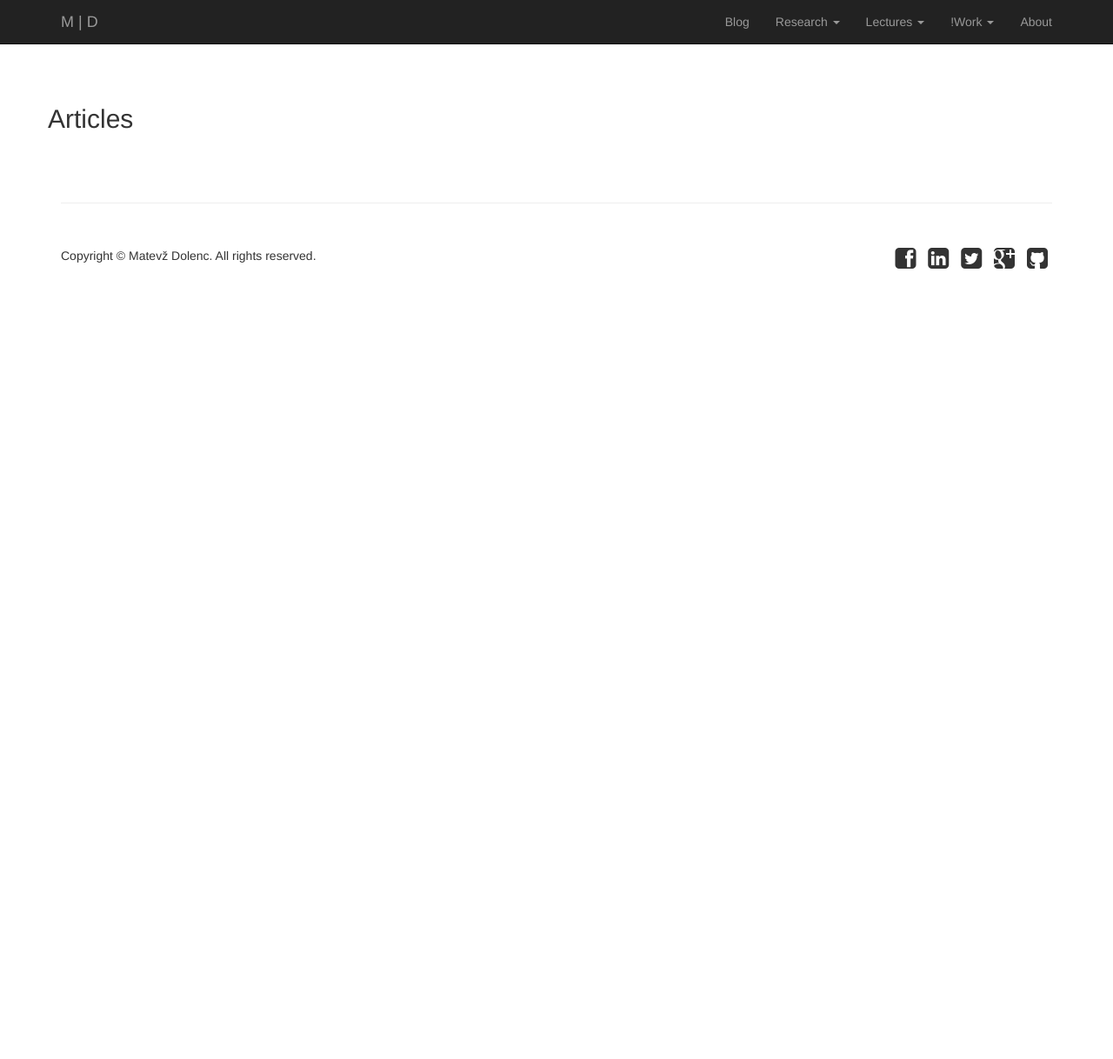
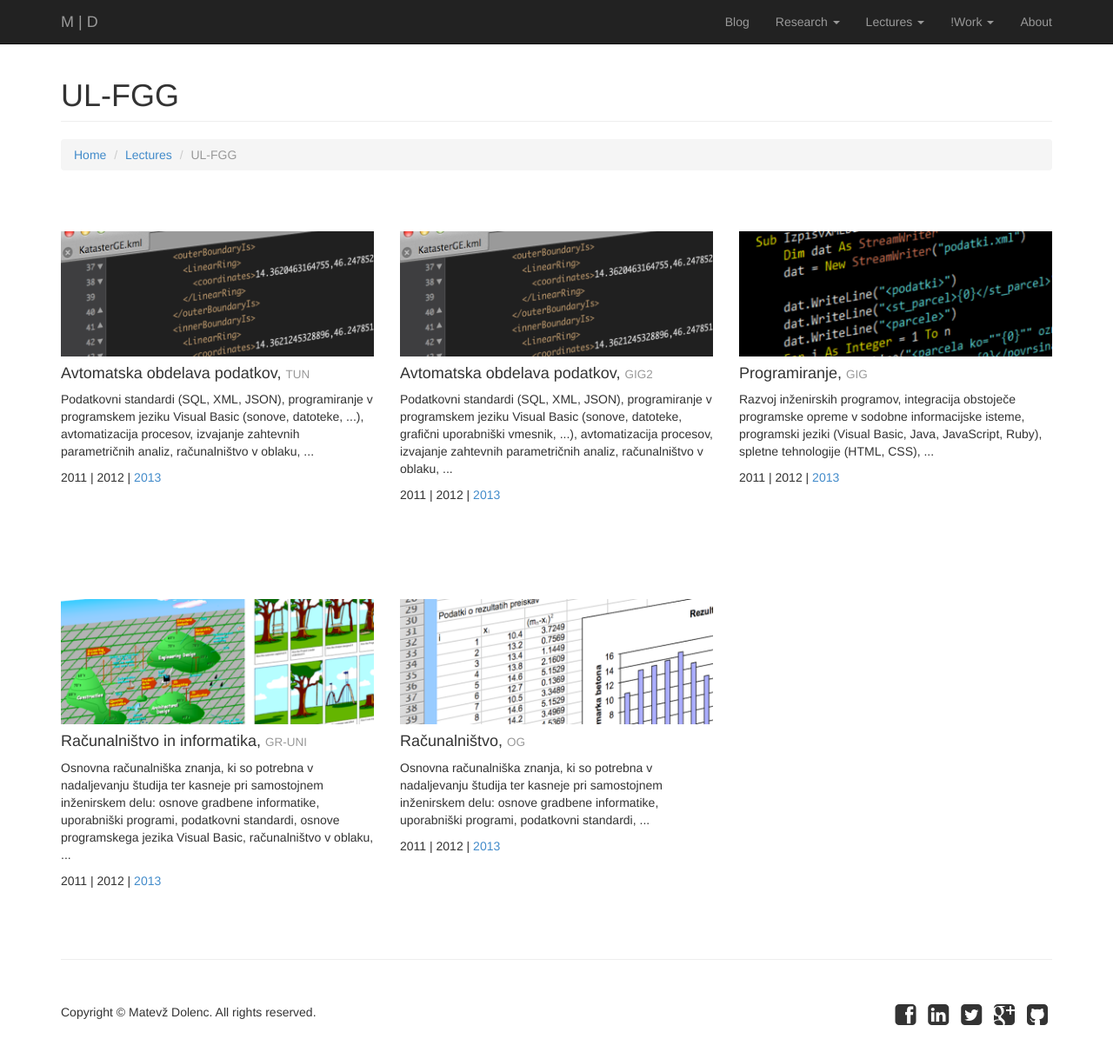
Before and after one commit to matevzdolenc/matevzdolenc.github.io, a Jekyll site: the page built from lectures/ul-fgg/index.html, in a window 1280 px wide and 1277 px high. Shown: the top 1218 px of the window at 87% size. Built offline with Jekyll 4.4.1, drawn with Linux system fonts in a browser that asks for light colours; Markdown is read by kramdown in place of the engine named in the settings.

Commit message:
prenovljena stran ul-fgg

```diff
--- /dev/null
+++ b/_layouts/ul.html
@@ -0,0 +1,38 @@
+<!DOCTYPE html>
+<html lang="en">
+  <head>
+    <meta charset="utf-8">
+    <meta name="viewport" content="width=device-width, initial-scale=1.0">
+    <meta name="description" content="">
+    <meta name="author" content="">
+    <title>{{ page.title }}</title>
+
+    {% include stylesheets.html %}
+
+  </head>
+
+  <body>
+
+    {% include navbar.html %}
+
+    <div class="container">
+      <div class="row">
+        <div class="col-lg-12">
+          <h1 class="page-header">{{ page.title }}</small></h1>
+          <ol class="breadcrumb">
+            <li><a href="/index.html">Home</a></li>
+            <li><a href="/lectures">Lectures</a></li>
+            <li class="active">UL-FGG</li>
+          </ol>
+        </div>
+      </div><!-- /.row -->
+    </div><!-- /.container -->
+
+    {{ content }}
+
+    {% include footer.html %}
+
+    {% include scripts.html %}
+
+  </body>
+</html>
--- a/lectures/ul-fgg/gig2-aop-2013/index.html
+++ b/lectures/ul-fgg/gig2-aop-2013/index.html
@@ -169,6 +169,8 @@
           </ul>
         </div>
         <div class="col-lg-4 col-md-4">
+          <a href="http://media.matevzdolenc.com/ul-fgg/gig2-aop-2013/GeoKar-3.zip">GeoKar-3.zip</a><br />
+          <a href="http://media.matevzdolenc.com/ul-fgg/gig2-aop-2013/uvod-v-xml-zacasno.pdf">uvod-v-xml-zacasno.pdf</a><br />
         </div>
       </div><!-- /.row -->
     </div><!-- /.container -->
--- a/lectures/ul-fgg/index.html
+++ b/lectures/ul-fgg/index.html
@@ -1,14 +1,66 @@
 ---
-layout: default
-title: Articles
+layout: ul
+title: UL-FGG
 ---
 
 <div class="section">
   <div class="container">
     <div class="row">
+      <div class="col-sm-4">
+        <img class="img-responsive" src="/img/header-xml-1-small.png">
+        <h4>Avtomatska obdelava podatkov, <small>TUN</small></h4>
+        <p>Podatkovni standardi (SQL, XML, JSON), programiranje v programskem jeziku Visual Basic
+          (sonove, datoteke, ...), avtomatizacija procesov, izvajanje zahtevnih
+          parametričnih analiz, računalništvo v oblaku, ...</p>
+        <p>2011 | 2012 | <a href="/lectures/ul-fgg/tun-aop-2013">2013</a></p>
+      </div>
 
-      <h2>Articles</h2>
+        <div class="col-sm-4">
+          <img class="img-responsive" src="/img/header-xml-1-small.png">
+          <h4>Avtomatska obdelava podatkov, <small>GIG2</small></h4>
+          <p>Podatkovni standardi (SQL, XML, JSON), programiranje v programskem jeziku Visual Basic
+            (sonove, datoteke, grafični uporabniški vmesnik, ...), avtomatizacija procesov,
+            izvajanje zahtevnih parametričnih analiz, računalništvo v oblaku, ...</p>
+            <p>2011 | 2012 | <a href="/lectures/ul-fgg/gig2-aop-2013">2013</a></p>
+        </div>
 
+        <div class="col-sm-4">
+          <img class="img-responsive" src="/img/header-vb-1-small.png">
+          <h4>Programiranje, <small>GIG</small></h4>
+          <p>Razvoj inženirskih programov, integracija obstoječe programske opreme v sodobne
+            informacijske isteme, programski jeziki (Visual Basic, Java, JavaScript, Ruby),
+            spletne tehnologije (HTML, CSS), ...</p>
+            <p>2011 | 2012 | <a href="/lectures/ul-fgg/gig-prog-2013">2013</a></p>
+        </div>
     </div><!-- /.row -->
   </div><!-- /.container -->
 </div><!-- /.section -->
+
+<div class="section">
+  <div class="container">
+    <div class="row">
+      <div class="col-sm-4">
+        <img class="img-responsive" src="/img/header-const-1-small.png">
+        <h4>Računalništvo in informatika, <small>GR-UNI</small></h4>
+        <p>Osnovna računalniška znanja, ki so potrebna v nadaljevanju študija ter kasneje
+          pri samostojnem inženirskem delu: osnove gradbene informatike, uporabniški programi,
+          podatkovni standardi, osnove programskega jezika Visual Basic, računalništvo v
+          oblaku, ...</p>
+        <p>2011 | 2012 | <a href="/lectures/ul-fgg/gr-ri-2013">2013</a></p>
+      </div>
+
+        <div class="col-sm-4">
+          <img class="img-responsive" src="/img/header-excel-1-small.png">
+          <h4>Računalništvo, <small>OG</small></h4>
+          <p>Osnovna računalniška znanja, ki so potrebna v nadaljevanju študija ter kasneje
+            pri samostojnem inženirskem delu: osnove gradbene informatike, uporabniški programi,
+            podatkovni standardi, ...</p>
+          <p>2011 | 2012 | <a href="/lectures/ul-fgg/og-rac-2013">2013</a></p>
+        </div>
+
+        <div class="col-sm-4">
+        </div>
+    </div><!-- /.row -->
+
+  </div><!-- /.container -->
+</div><!-- /.section -->
--- a/lectures/ul-fgg/tun-aop-2013/index.html
+++ b/lectures/ul-fgg/tun-aop-2013/index.html
@@ -5,7 +5,7 @@
 lecture: Avtomatska obdelava podatkov
 module: TUN
 year: 2013/14
-header-img: /img/header-vb-1.png
+header-img: /img/header-xml-1.png
 ---
 
 
@@ -193,6 +193,7 @@
         </div>
         <div class="col-lg-4 col-md-4">
           <a href="http://media.matevzdolenc.com/ul-fgg/tun-aop-2013/GeoKar-3.zip">GeoKar-3.zip</a><br />
+          <a href="http://media.matevzdolenc.com/ul-fgg/tun-aop-2013/uvod-v-xml-zacasno.pdf">uvod-v-xml-zacasno.pdf</a><br />
         </div>
       </div><!-- /.row -->
     </div><!-- /.container -->
```
Also changed, not shown: img/header-const-1-small.png (added), img/header-const-1.png (added), img/header-excel-1-small.png (added), img/header-excel-1.png (added), img/header-keywords-1-small.png (added), img/header-vb-1-small.png (added), img/header-xml-1-small.png (added).
